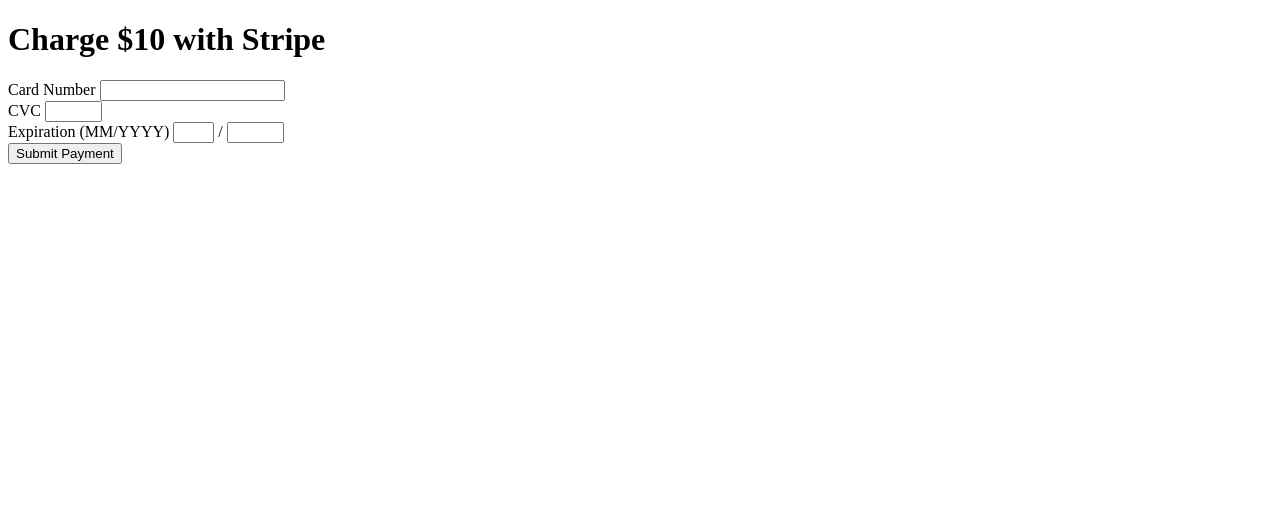
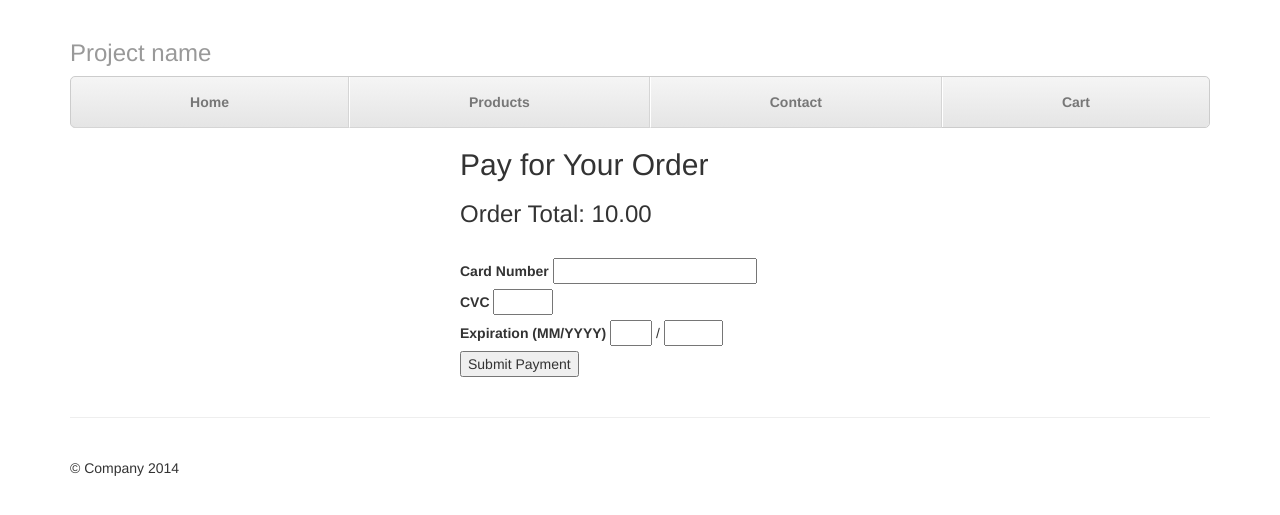
Before and after one commit to jjh5030/cfe-ecommerce, a Django app: template static/templates/cart/checkout.html in a window 1280 px wide. Shown: the top 515 px of the page. Run offline with Django 3.2, Linux system fonts and the light colour scheme; the template is opened without the code that fills it: values that come from a table or form of the project are taken from there, others are empty; tables that the repository leaves empty hold one stand-in row (values such as "Sample post"); parts of the project's set-up code (start-up, migrations or seed data) failed here and were passed over; some libraries are stand-ins or nearby versions.

Commit message:
end lecture 72
implement checkout

```diff
--- a/cart/views.py
+++ b/cart/views.py
@@ -86,7 +86,7 @@
     except:
         cart = False
 
-    amount = int(cart.total) * 100
+    amount = int(cart.total * 100)
 
     if request.method == "POST":
         token = request.POST['stripeToken']
--- a/ecommerce/urls.py
+++ b/ecommerce/urls.py
@@ -12,7 +12,7 @@
         'document_root': settings.MEDIA_ROOT
     }),
     url(r'^admin/', include(admin.site.urls)),
-    url(r'^$', include('products.urls')),
+    url(r'^products/', include('products.urls')),
     url(r'^cart/', include('cart.urls')),
     url(r'^contact/', 'contact.views.contact_us', name='contact_us'),
     url(r'^checkout/', 'cart.views.checkout', name='checkout'),
--- a/static/templates/base.html
+++ b/static/templates/base.html
@@ -56,5 +56,10 @@
     <!-- Placed at the end of the document so the pages load faster -->
     <script src="/static/js/jquery.min.js"></script>
     <script src="/static/js/bootstrap.min.js"></script>
+    <script type="text/javascript" src="https://js.stripe.com/v1/"></script>
+    <script type="text/javascript">
+        {% block javascript %}
+        {% endblock %}
+  </script>
   </body>
 </html>
--- a/static/templates/cart/checkout.html
+++ b/static/templates/cart/checkout.html
@@ -1,16 +1,6 @@
-<!DOCTYPE html>
-<html lang="en">
-<head>
-  <meta http-equiv="Content-type" content="text/html; charset=utf-8" />
-  <title>Stripe Getting Started Form</title>
+{% extends 'base.html' %}
 
-  <!-- The required Stripe lib -->
-  <script type="text/javascript" src="https://js.stripe.com/v1/"></script>
-
-  <!-- jQuery is used only for this example; it isn't required to use Stripe -->
-  <script type="text/javascript" src="https://ajax.googleapis.com/ajax/libs/jquery/1.9.1/jquery.min.js"></script>
-
-  <script type="text/javascript">
+{% block javascript %}
     // This identifies your website in the createToken call below
     Stripe.setPublishableKey('pk_test_krrlS9QQmdYVNDJi5x4ebv2e');
 
@@ -44,13 +34,17 @@
         return false;
       });
     });
-  </script>
-</head>
-<body>
-  <h1>Charge $10 with Stripe</h1>
+{% endblock %}
 
+{% block content %}
+
+    <div class="col-lg-4 col-lg-offset-4">
+        <h2>Pay for Your Order</h2>
+        <h3>Order Total: {{ cart.total }}</h3>
+<br/>
       <form action="" method="POST" id="payment-form">
           {% csrf_token %}
+
         <span class="payment-errors"></span>
 
         <div class="form-row">
@@ -78,5 +72,5 @@
 
         <button type="submit">Submit Payment</button>
       </form>
-</body>
-</html>
+    </div>
+{% endblock content %}
--- a/static/templates/cart/view.html
+++ b/static/templates/cart/view.html
@@ -21,7 +21,9 @@
         <th></th>
     <th></th>
     <th>Subtotal:</th>
-    <th>{{ cart.total }}</th>
+    <th>{{ cart.total }}<br/><br/>
+        <a href="{% url 'checkout' %}" class="btn btn-default">Checkout</a>
+    </th>
     </tfoot>
 
     </table>
```
Lines whose indentation alone changed are shown as unchanged.
